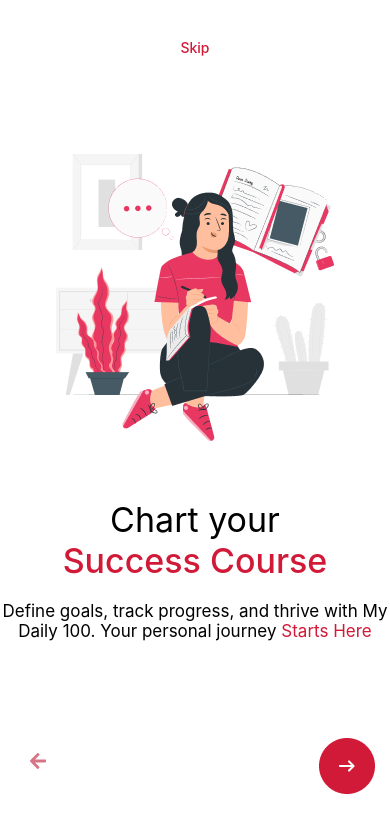
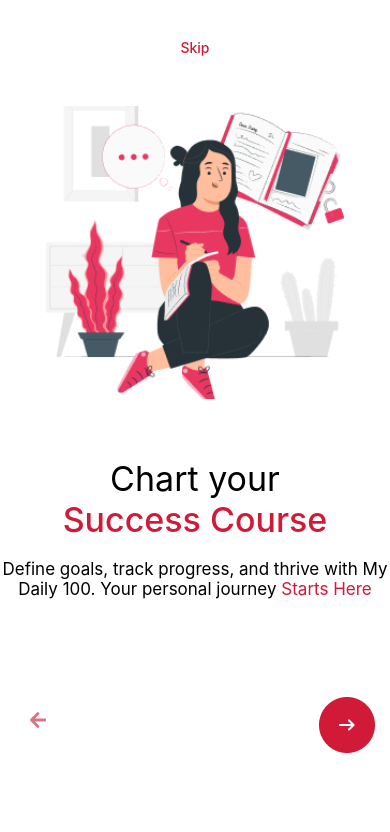
Before and after one commit to hamzamalikbucket/mydaily100, a React Native app: screen /SuccessChart in a window 390 px wide. Shown: the top 832 px of the page. Built offline with nearby package versions, Linux system fonts and the light colour scheme.

Commit message:
Responsive Issue

```diff
--- a/screens/SuccessChart.js
+++ b/screens/SuccessChart.js
@@ -1,12 +1,12 @@
 
 import { useNavigation } from '@react-navigation/native';
 import React from 'react';
-import { StyleSheet, Text, Image, View, TouchableOpacity } from 'react-native';
+import { StyleSheet, Text, Image, View, TouchableOpacity, ScrollView } from 'react-native';
 
 const SuccessChart = () => {
     const navigation = useNavigation();
     return (
-        <View style={styles.container}>
+        <ScrollView style={styles.container}>
             <TouchableOpacity onPress={() => navigation.navigate('DailyTarget')}>
                 <Text style={styles.text}>Skip</Text>
             </TouchableOpacity>
@@ -23,7 +23,7 @@
             <TouchableOpacity onPress={() => navigation.goBack()}>
                 <Image source={require('../assets/images/frame3.png')} style={styles.frame3} />
             </TouchableOpacity>
-        </View>
+        </ScrollView>
     );
 }
 
@@ -42,7 +42,9 @@
     },
     image2: {
         alignSelf: 'center',
-        marginTop: '25%',
+        width:298,
+        height:293,
+        marginTop:50
     },
     line1: {
         fontSize: 34,
```
Also changed, not shown: 1 other file (tests, documents, lock files or other folders).
